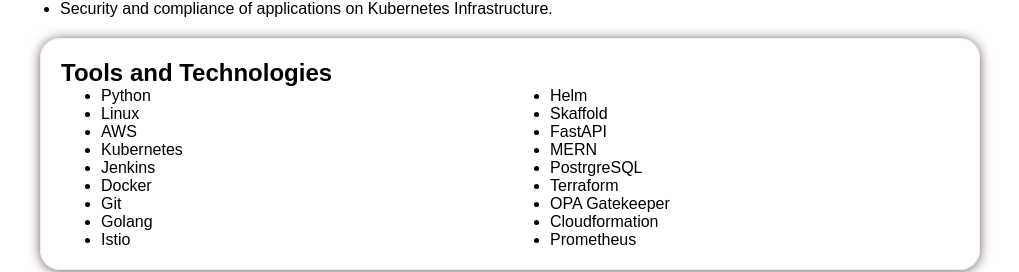
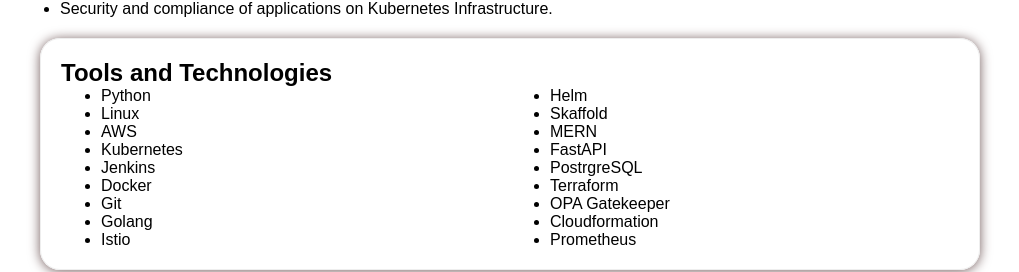
Before and after one commit to AgathEmmanuel/portfolio, a React (Create React App) app: page / in a window 1280 px wide. Shown: the part 1139-1411 px from the top of the page, without its empty margins (130-1149 px from the left). Built offline with nearby package versions, Linux system fonts and the light colour scheme; a web font is replaced by a local one.

Commit message:
Adding changes again

```diff
--- a/src/components/Work.jsx
+++ b/src/components/Work.jsx
@@ -62,8 +62,8 @@
             <ul className="work-skills-list-right">
               <li>Helm</li>
               <li>Skaffold</li>
+              <li>MERN</li>
               <li>FastAPI</li>
-              <li>MERN</li>
               <li>PostrgreSQL</li>
               <li>Terraform</li>
               <li>OPA Gatekeeper</li>
```
